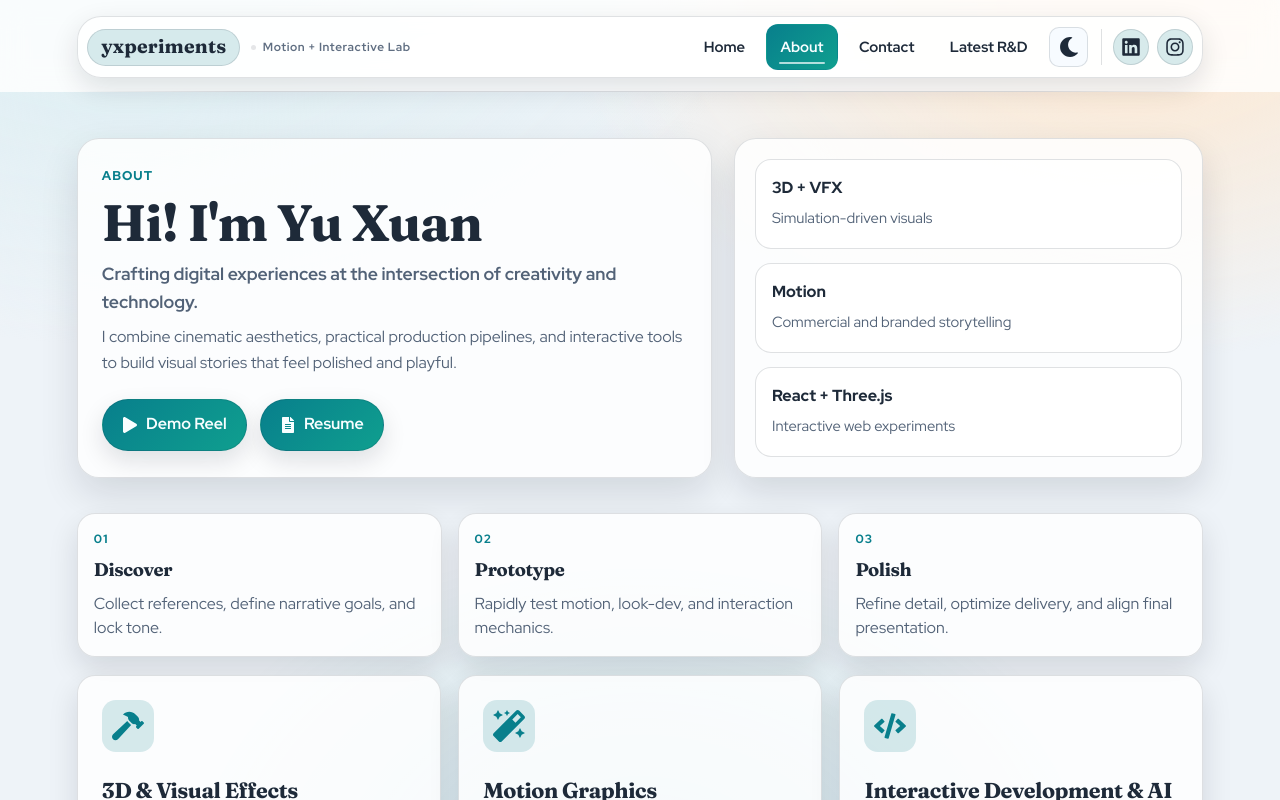
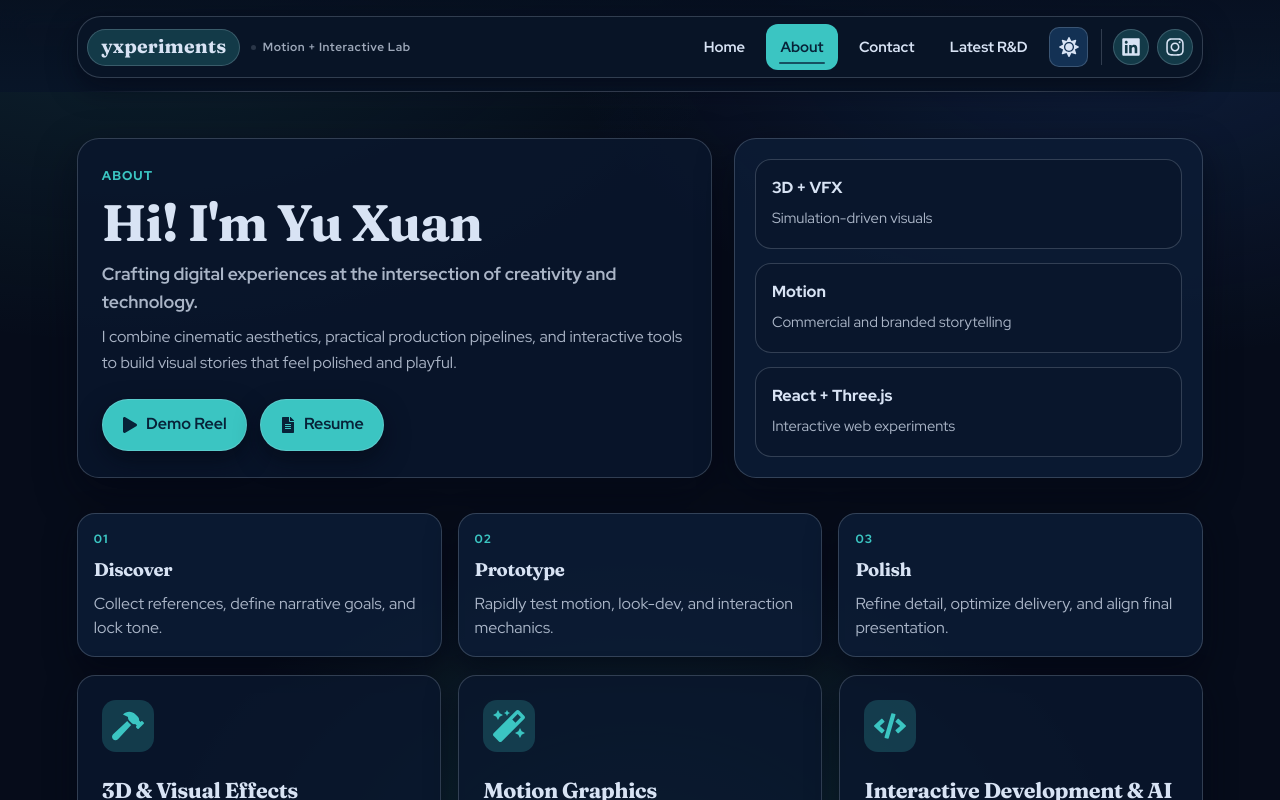
Before and after one commit to yuxuan3d/new-portfolio, a React (Vite) app in the folder frontend/: page /about in a window 1280 px wide. Shown: the top 800 px of the page. Built offline with nearby package versions, Linux system fonts and the light colour scheme; no server answers.

Commit message:
Refine dark theme hierarchy and hero gradient

```diff
--- a/frontend/src/components/SiteFooter.jsx
+++ b/frontend/src/components/SiteFooter.jsx
@@ -78,8 +78,8 @@ const FooterWrapper = styled.footer`
   width: 100%;
   background: linear-gradient(
     180deg,
-    ${({ theme }) => theme.surfaceAlt || theme.surface} 0%,
-    ${({ theme }) => theme.surfaceStrong || theme.surface} 100%
+    ${({ theme }) => theme.chromeAlt || theme.surfaceAlt || theme.surface} 0%,
+    ${({ theme }) => theme.chromeStrong || theme.surfaceStrong || theme.surface} 100%
   );
   border-top: 1px solid ${({ theme }) => theme.border};
   padding: 2.5rem 6vw 1.6rem;
@@ -121,7 +121,7 @@ const BrandPanel = styled.div`
   border: 1px solid ${({ theme }) => theme.border};
   border-radius: 18px;
   padding: 1.15rem 1.1rem;
-  background: ${({ theme }) => theme.surfaceStrong || theme.surface};
+  background: ${({ theme }) => theme.chromeStrong || theme.surfaceStrong || theme.surface};
   box-shadow: 0 10px 28px ${({ theme }) => theme.shadow || 'rgba(0, 0, 0, 0.16)'};
   display: grid;
   gap: 0.65rem;
@@ -191,7 +191,7 @@ const LinkColumn = styled.section`
   border: 1px solid ${({ theme }) => theme.border};
   border-radius: 18px;
   padding: 1.1rem;
-  background: ${({ theme }) => theme.surfaceStrong || theme.surface};
+  background: ${({ theme }) => theme.chromeStrong || theme.surfaceStrong || theme.surface};
 `;
 
 const ColumnTitle = styled.h2`
--- a/frontend/src/components/SiteHeader.jsx
+++ b/frontend/src/components/SiteHeader.jsx
@@ -236,8 +236,8 @@ const HeaderWrapper = styled.header`
   -webkit-backdrop-filter: blur(14px);
   background: linear-gradient(
     180deg,
-    ${({ theme }) => theme.surface} 0%,
-    ${({ theme }) => theme.surfaceAlt || theme.surface} 100%
+    ${({ theme }) => theme.chrome || theme.surface} 0%,
+    ${({ theme }) => theme.chromeAlt || theme.surfaceAlt || theme.surface} 100%
   );
   transition: background 0.3s ease;
 
@@ -271,7 +271,7 @@ const HeaderInner = styled.div`
   gap: 1.25rem;
   border-radius: 24px;
   padding: 0.45rem 0.55rem 0.45rem 0.6rem;
-  background: ${({ theme }) => theme.surfaceAlt || theme.surface};
+  background: ${({ theme }) => theme.chromeAlt || theme.surfaceAlt || theme.surface};
   border: 1px solid ${({ theme }) => theme.border};
   box-shadow: 0 10px 28px ${({ theme }) => theme.shadow || 'rgba(0, 0, 0, 0.2)'};
 `;
--- a/frontend/src/context/ThemeContext.jsx
+++ b/frontend/src/context/ThemeContext.jsx
@@ -3,13 +3,14 @@ import { ThemeContext } from './themeContext';
 
 export const ThemeProvider = ({ children }) => {
   const [isDarkMode, setIsDarkMode] = useState(() => {
-    // Check if user has a saved preference
+    // Respect saved choice first.
     const savedTheme = localStorage.getItem('theme');
     if (savedTheme) {
       return savedTheme === 'dark';
     }
-    // If no saved preference, use system preference
-    return window.matchMedia('(prefers-color-scheme: dark)').matches;
+
+    // Default to dark when no preference has been saved yet.
+    return true;
   });
 
   useEffect(() => {
--- a/frontend/src/pages/Home.jsx
+++ b/frontend/src/pages/Home.jsx
@@ -92,7 +92,9 @@ export default function Home() {
     <Page>
       <Hero>
         <HeroText>
-          <Kicker>{HERO_COPY.kicker}</Kicker>
+          <Kicker>
+            Hi, I&apos;m <KickerHighlight>Yu Xuan</KickerHighlight>
+          </Kicker>
           <HeroSubtitle>{HERO_COPY.subtitle}</HeroSubtitle>
           <AvailabilityPill>{HERO_COPY.availability}</AvailabilityPill>
 
@@ -135,7 +137,6 @@ export default function Home() {
                     ))}
                   </TagRow>
                 )}
-                <SpotlightCta>View Project</SpotlightCta>
               </SpotlightBody>
             </SpotlightLink>
           ) : (
@@ -365,18 +366,20 @@ const Kicker = styled.h1`
   font-weight: 800;
   text-transform: none;
   letter-spacing: -0.032em;
-  color: ${({ theme }) => theme.accent};
+  color: ${({ theme }) => theme.text.primary};
   font-size: clamp(2.8rem, 7.8vw, 5.15rem);
   line-height: 0.93;
   text-wrap: balance;
+`;
 
-  /* Gradient-text technique for the colored greeting. */
+const KickerHighlight = styled.span`
+  color: ${({ theme }) => theme.accent};
+
   @supports ((-webkit-background-clip: text) or (background-clip: text)) {
     background: linear-gradient(
-      92deg,
+      90deg,
       ${({ theme }) => theme.accent} 0%,
-      #53b9f8 52%,
-      #7b9bff 100%
+      ${({ theme }) => theme.accentAlt || theme.accent} 100%
     );
     -webkit-background-clip: text;
     background-clip: text;
@@ -400,11 +403,10 @@ const AvailabilityPill = styled.p`
   border-radius: 999px;
   border: 1px solid ${({ theme }) => theme.border};
   background: ${({ theme }) => theme.accentSoft || `${theme.accent}18`};
-  color: ${({ theme }) => theme.accent};
+  color: ${({ theme }) => theme.text.primary};
   font-size: 0.8rem;
   font-weight: 800;
   letter-spacing: 0.04em;
-  text-transform: uppercase;
 `;
 
 const CtaRow = styled.div`
@@ -423,13 +425,13 @@ const PrimaryCta = styled.a`
   text-decoration: none;
   font-weight: 700;
   letter-spacing: 0.01em;
-  background: ${({ theme }) => theme.button.background};
+  background: ${({ theme }) => theme.accent};
   color: ${({ theme }) => theme.button.text};
   box-shadow: 0 10px 24px ${({ theme }) => theme.shadow || 'rgba(0, 0, 0, 0.2)'};
   transition: transform 0.2s ease, box-shadow 0.2s ease;
 
   &:hover {
-    background: ${({ theme }) => theme.button.hover};
+    background: ${({ theme }) => theme.button.hover || theme.accent};
     transform: translateY(-2px);
     box-shadow: 0 14px 30px ${({ theme }) => theme.shadow || 'rgba(0, 0, 0, 0.22)'};
   }
@@ -443,14 +445,15 @@ const SecondaryCta = styled(Link)`
   border-radius: 999px;
   text-decoration: none;
   font-weight: 700;
-  background: ${({ theme }) => theme.surfaceAlt || theme.surface};
+  background: ${({ theme }) => theme.accentAlt || theme.surfaceAlt || theme.surface};
   color: ${({ theme }) => theme.text.primary};
-  border: 1px solid ${({ theme }) => theme.border};
-  transition: transform 0.2s ease, border-color 0.2s ease;
+  border: 1px solid transparent;
+  box-shadow: 0 10px 24px ${({ theme }) => theme.shadow || 'rgba(0, 0, 0, 0.14)'};
+  transition: transform 0.2s ease, box-shadow 0.2s ease;
 
   &:hover {
     transform: translateY(-1px);
-    border-color: ${({ theme }) => theme.accent};
+    box-shadow: 0 14px 30px ${({ theme }) => theme.shadow || 'rgba(0, 0, 0, 0.2)'};
   }
 `;
 
@@ -461,7 +464,7 @@ const TextCta = styled(Link)`
   border-radius: 10px;
   text-decoration: none;
   font-weight: 700;
-  color: ${({ theme }) => theme.accent};
+  color: ${({ theme }) => theme.text.primary};
 
   &:hover {
     text-decoration: underline;
@@ -511,22 +514,13 @@ const SpotlightLabel = styled.p`
   font-weight: 800;
   text-transform: uppercase;
   letter-spacing: 0.08em;
-  color: ${({ theme }) => theme.accent};
+  color: ${({ theme }) => theme.text.primary};
 `;
 
 const SpotlightTitle = styled.h2`
   margin: 0 0 0.9rem;
   font-size: 1.55rem;
   color: ${({ theme }) => theme.text.primary};
-`;
-
-const SpotlightCta = styled.div`
-  margin-top: 1.1rem;
-  display: inline-flex;
-  align-items: center;
-  gap: 0.4rem;
-  font-weight: 800;
-  color: ${({ theme }) => theme.accent};
 `;
 
 const SpotlightPlaceholder = styled.div`
@@ -654,7 +648,7 @@ const FilterButton = styled.button`
   border: 1px solid ${({ theme, $active }) => ($active ? theme.accent : theme.border)};
   background: ${({ theme, $active }) =>
     $active ? theme.accentSoft || `${theme.accent}28` : theme.surfaceAlt || theme.surface};
-  color: ${({ theme, $active }) => ($active ? theme.accent : theme.text.secondary)};
+  color: ${({ theme, $active }) => ($active ? theme.text.primary : theme.text.secondary)};
   border-radius: 999px;
   padding: 0.45rem 0.85rem;
   font-size: 0.82rem;
@@ -665,7 +659,7 @@ const FilterButton = styled.button`
   &:hover {
     transform: translateY(-1px);
     border-color: ${({ theme }) => theme.accent};
-    color: ${({ theme }) => theme.accent};
+    color: ${({ theme }) => theme.text.primary};
   }
 `;
 
@@ -740,7 +734,7 @@ const Tag = styled.span`
   font-size: 0.8rem;
   font-weight: 700;
   background: ${({ theme }) => theme.accentSoft || `${theme.accent}20`};
-  color: ${({ theme }) => theme.accent};
+  color: ${({ theme }) => theme.text.primary};
 `;
 
 const ProjectsGrid = styled.div`
--- a/frontend/src/styles/theme.js
+++ b/frontend/src/styles/theme.js
@@ -1,70 +1,78 @@
 export const lightTheme = {
-  background: '#eef3f8',
-  backgroundAccentA: '#d8edf1',
-  backgroundAccentB: '#ffe8cf',
-  surface: 'rgba(255, 255, 255, 0.82)',
-  surfaceStrong: '#f7fbff',
-  surfaceMuted: '#eef5fd',
+  background: '#DDE4E4',
+  backgroundAccentA: 'rgba(60, 197, 194, 0.22)',
+  backgroundAccentB: 'rgba(123, 170, 214, 0.24)',
+  surface: 'rgba(236, 241, 242, 0.86)',
+  chrome: 'rgba(230, 237, 239, 0.9)',
+  chromeAlt: 'rgba(222, 232, 234, 0.92)',
+  chromeStrong: '#D6E1E4',
+  surfaceStrong: '#E8EEEE',
+  surfaceMuted: '#D7DFE1',
   text: {
-    primary: '#1e2a39',
-    secondary: '#526277',
+    primary: '#001B1A',
+    secondary: 'rgba(0, 27, 26, 0.72)',
   },
-  accent: '#087f8c',
-  accentSoft: 'rgba(8, 127, 140, 0.16)',
-  border: 'rgba(30, 42, 57, 0.14)',
-  shadow: 'rgba(8, 19, 32, 0.12)',
+  accent: '#3CC5C2',
+  accentAlt: '#7BAAD6',
+  accentSoft: 'rgba(60, 197, 194, 0.2)',
+  border: 'rgba(0, 27, 26, 0.16)',
+  shadow: 'rgba(0, 20, 20, 0.16)',
   card: {
-    background: 'rgba(255, 255, 255, 0.9)',
-    hover: 'rgba(8, 127, 140, 0.16)',
+    background: 'rgba(236, 241, 242, 0.92)',
+    hover: 'rgba(123, 170, 214, 0.22)',
   },
   button: {
-    background: 'linear-gradient(135deg, #087f8c 0%, #0f9f8f 100%)',
-    text: '#f8feff',
-    hover: 'linear-gradient(135deg, #076f7d 0%, #0a8a7d 100%)',
+    background: '#3CC5C2',
+    text: '#001B1A',
+    hover: '#33B3B0',
   },
   input: {
-    background: 'rgba(255, 255, 255, 0.88)',
-    border: 'rgba(30, 42, 57, 0.2)',
+    background: 'rgba(231, 238, 239, 0.92)',
+    border: 'rgba(0, 27, 26, 0.22)',
   },
   spinner: {
-    border: 'rgba(8, 127, 140, 0.2)',
-    accent: '#087f8c',
+    border: 'rgba(98, 143, 214, 0.32)',
+    accent: '#628FD6',
   },
-  focus: 'rgba(8, 127, 140, 0.45)',
+  focus: 'rgba(98, 143, 214, 0.45)',
 };
 
 export const darkTheme = {
-  background: '#07101b',
-  backgroundAccentA: '#0f2840',
-  backgroundAccentB: '#1f3248',
-  surface: 'rgba(11, 20, 34, 0.82)',
-  surfaceAlt: 'rgba(17, 31, 50, 0.85)',
-  surfaceStrong: '#0b1728',
-  surfaceMuted: '#101d33',
+  background: '#060C1A',
+  backgroundAccentA: 'rgba(59, 197, 194, 0.14)',
+  backgroundAccentB: 'rgba(46, 99, 183, 0.22)',
+  surface: 'rgba(10, 23, 45, 0.86)',
+  chrome: 'rgba(7, 16, 32, 0.9)',
+  chromeAlt: 'rgba(9, 21, 40, 0.92)',
+  chromeStrong: '#0A1932',
+  surfaceAlt: 'rgba(12, 28, 53, 0.88)',
+  surfaceStrong: '#133154',
+  surfaceMuted: '#194169',
   text: {
-    primary: '#eff4ff',
-    secondary: '#a7bdd6',
+    primary: '#D8E3F4',
+    secondary: 'rgba(216, 227, 244, 0.78)',
   },
-  accent: '#59d0c1',
-  accentSoft: 'rgba(89, 208, 193, 0.18)',
-  border: 'rgba(167, 189, 214, 0.2)',
-  shadow: 'rgba(2, 8, 18, 0.5)',
+  accent: '#3BC5C2',
+  accentAlt: '#2E63B7',
+  accentSoft: 'rgba(59, 197, 194, 0.22)',
+  border: 'rgba(216, 227, 244, 0.2)',
+  shadow: 'rgba(3, 8, 20, 0.56)',
   card: {
-    background: 'rgba(16, 30, 49, 0.9)',
-    hover: 'rgba(89, 208, 193, 0.2)',
+    background: 'rgba(12, 29, 56, 0.9)',
+    hover: 'rgba(46, 99, 183, 0.2)',
   },
   button: {
-    background: 'linear-gradient(135deg, #2ca68e 0%, #4abec3 100%)',
-    text: '#041218',
-    hover: 'linear-gradient(135deg, #39ba9e 0%, #62d5d7 100%)',
+    background: '#3BC5C2',
+    text: '#072238',
+    hover: '#35B3B0',
   },
   input: {
-    background: 'rgba(8, 17, 29, 0.86)',
-    border: 'rgba(167, 189, 214, 0.25)',
+    background: 'rgba(15, 33, 62, 0.9)',
+    border: 'rgba(216, 227, 244, 0.23)',
   },
   spinner: {
-    border: 'rgba(89, 208, 193, 0.28)',
-    accent: '#59d0c1',
+    border: 'rgba(99, 151, 224, 0.36)',
+    accent: '#4B81D0',
   },
-  focus: 'rgba(89, 208, 193, 0.45)',
+  focus: 'rgba(99, 151, 224, 0.48)',
 };
```
Also changed, not shown: 1 other file (tests, documents, lock files or other folders).
